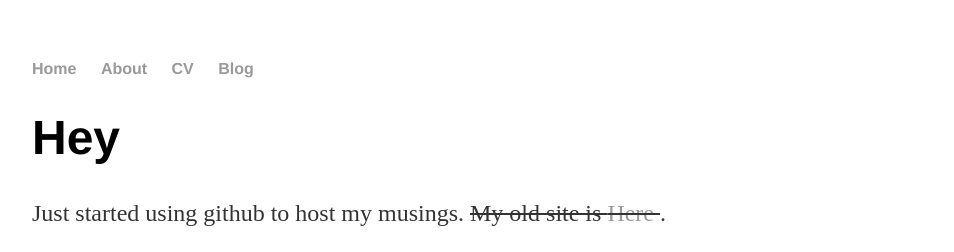
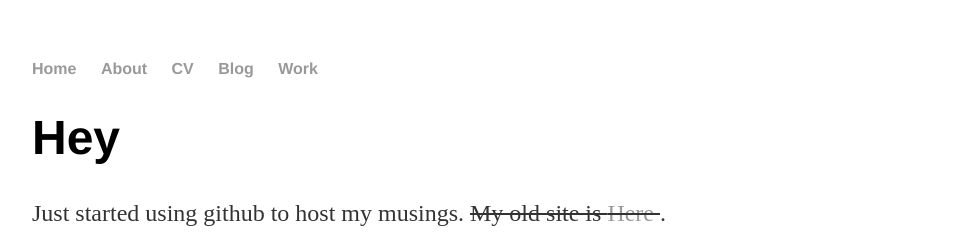
Before and after one commit to harakasj/harakasj.github.io, a Jekyll site: the page built from index.html, in a window 1280 px wide. Shown: the top 252 px of the page, without its empty margins (160-1114 px from the left). Built offline with Jekyll 4.4.1, drawn with Linux system fonts in a browser that asks for light colours.

Commit message:
Update default.html

```diff
--- a/_layouts/default.html
+++ b/_layouts/default.html
@@ -11,6 +11,8 @@
 		        	<li><a href="/about">About</a></li>
 	        		<li><a href="/cv">CV</a></li>
 	        		<li><a href="/blog">Blog</a></li>
+				<li><a href="/work">Work</a></li>
+
 	    		</ul>
 			</nav>
 			<div class="container">
```
